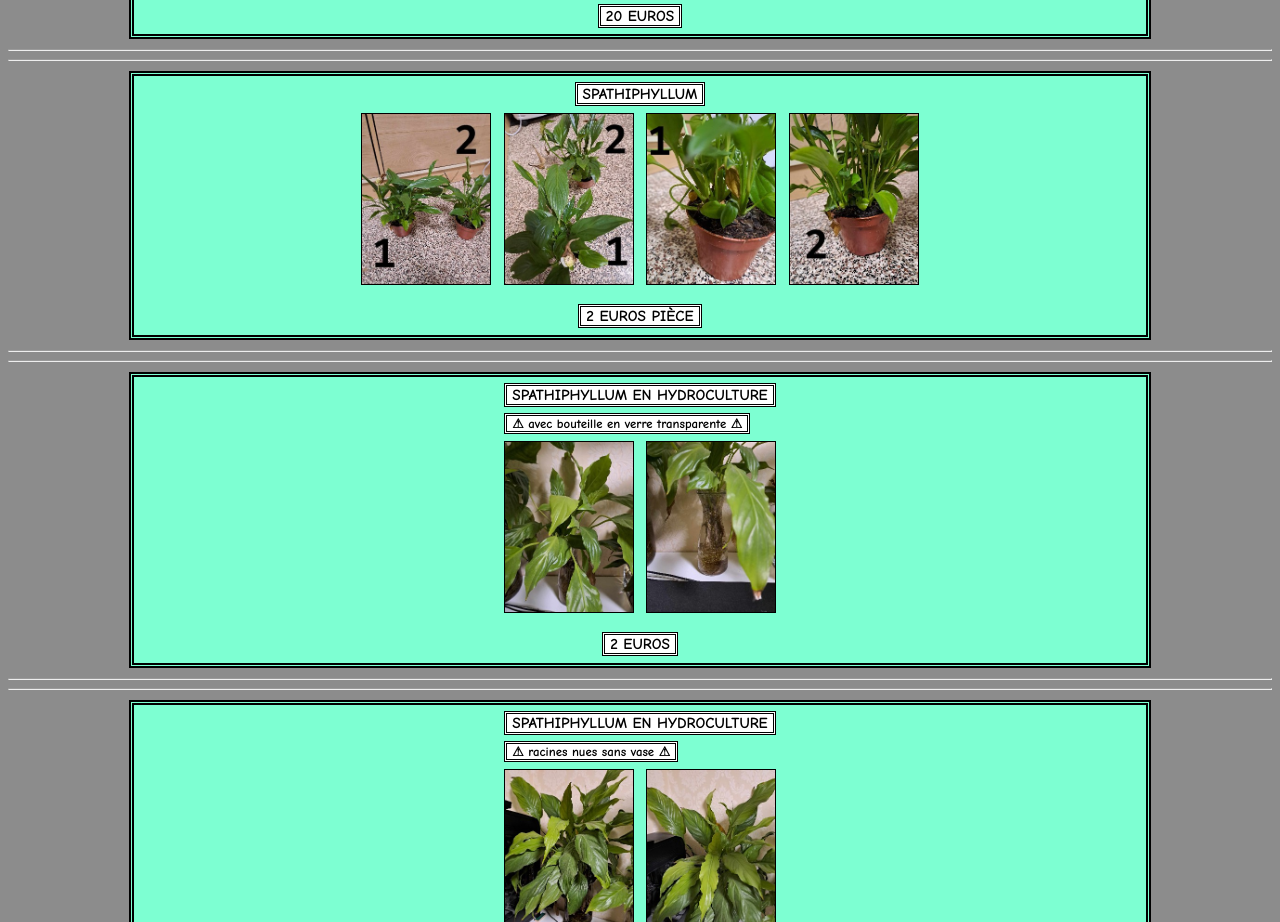
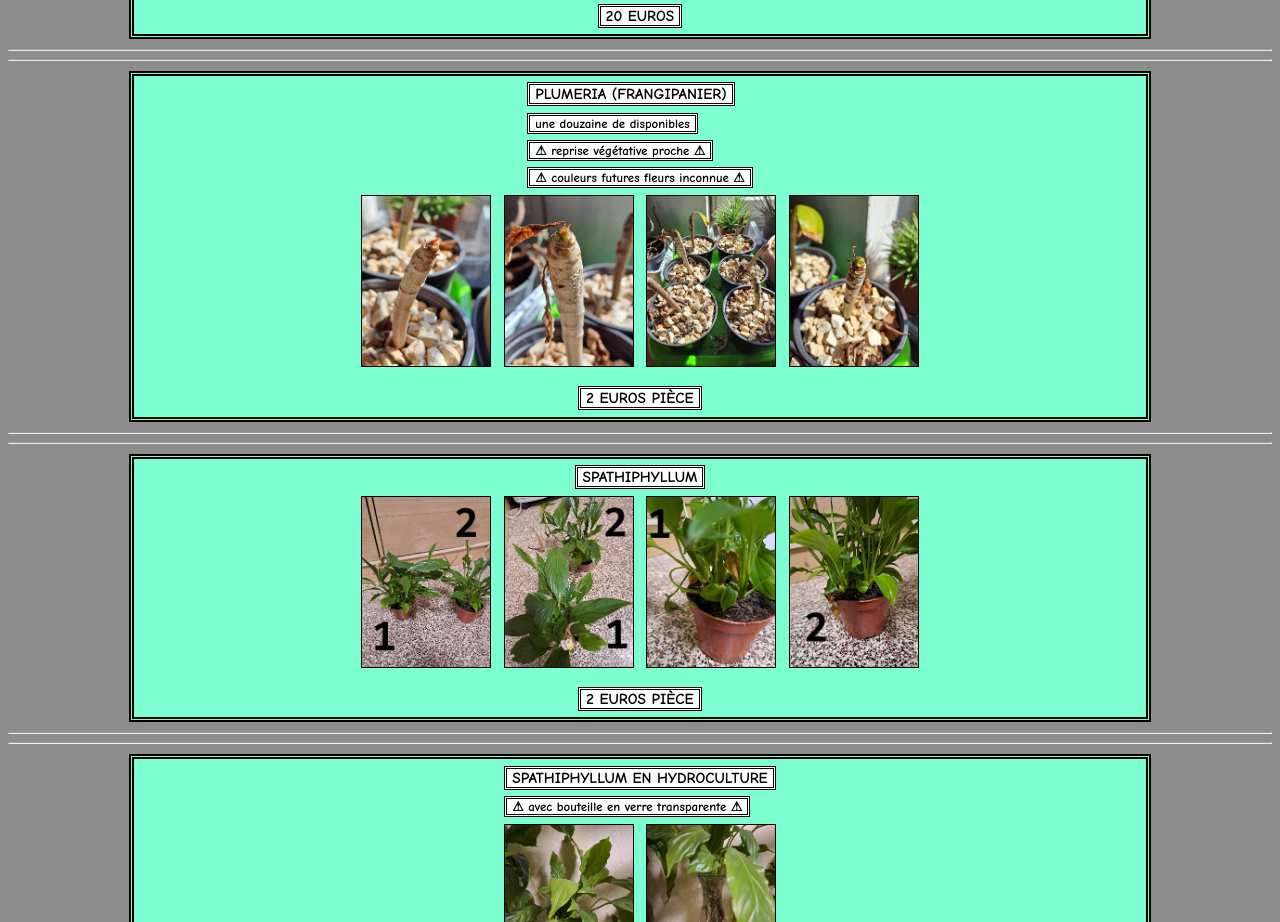
Before and after one commit to Fabmoi/venteplantes, a plain HTML site: page index.html in a window 1280 px wide. Shown: the part 5204-6126 px from the top of the page. Drawn offline with Linux system fonts and the light colour scheme.

Commit message:
Add files via upload

```diff
--- a/index.html
+++ b/index.html
@@ -295,6 +295,25 @@
             <hr>
             <hr>
         <div class="plant">
+            <div class="all-info">
+                <div class="name-plant">plumeria (frangipanier)</div>
+                <div class="info">une douzaine de disponibles</div>
+                <div class="info">&#9888 reprise végétative proche &#9888</div>
+                <div class="info">&#9888 couleurs futures fleurs inconnue &#9888</div>
+            </div>
+            <div class="all-img">
+                <div class="all-img">
+                        <img src="img/plumeria(1).jpg">
+                        <img src="img/plumeria(2).jpg">
+                        <img src="img/plumeria(3).jpg">
+                        <img src="img/plumeria(4).jpg">
+                </div>
+            </div>
+            <div class="price">2 euros pièce</div>
+        </div>
+            <hr>
+            <hr>
+        <div class="plant">
             <div class="name-plant">spathiphyllum</div>
             <div class="all-img">
                 <img src="img/spathiphyllum(1).jpg">
```
Also changed, not shown: img/plumeria(1).jpg (added), img/plumeria(2).jpg (added), img/plumeria(3).jpg (added), img/plumeria(4).jpg (added). Lines whose indentation alone changed are shown as unchanged.
